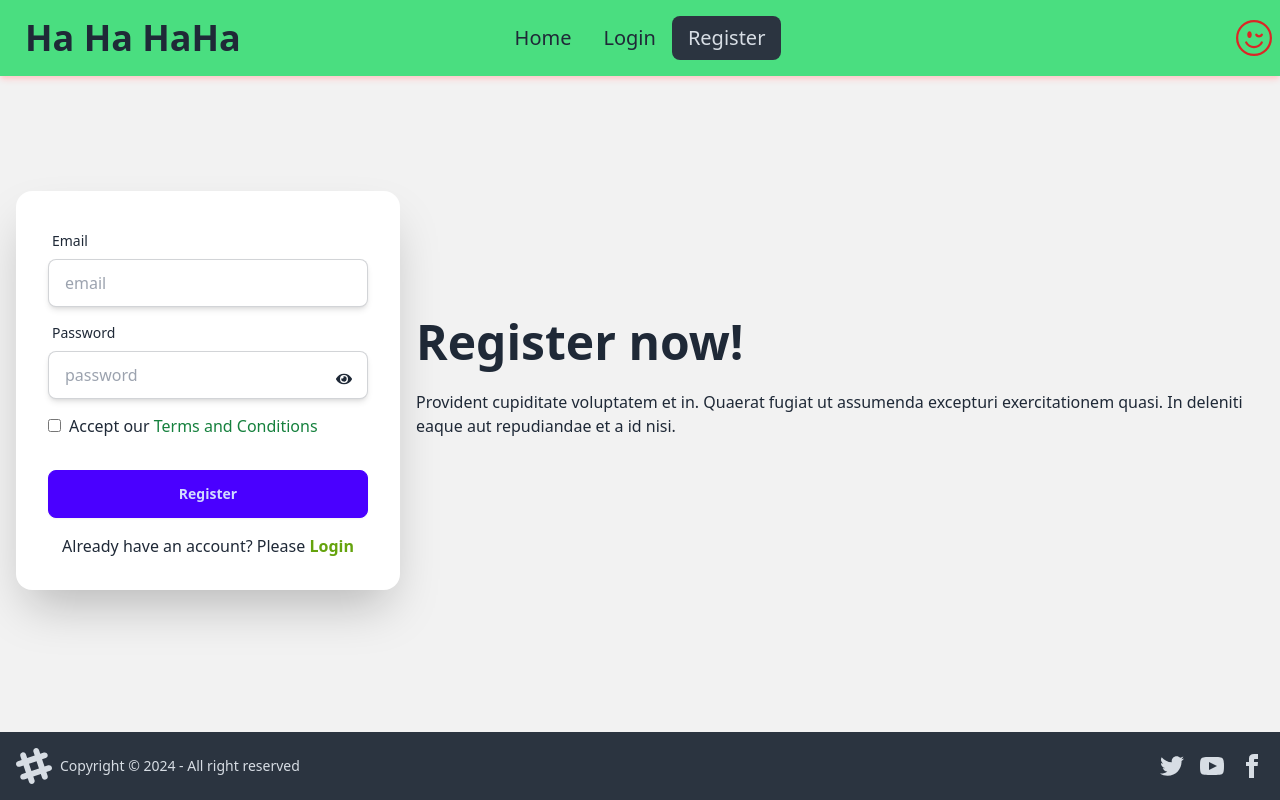
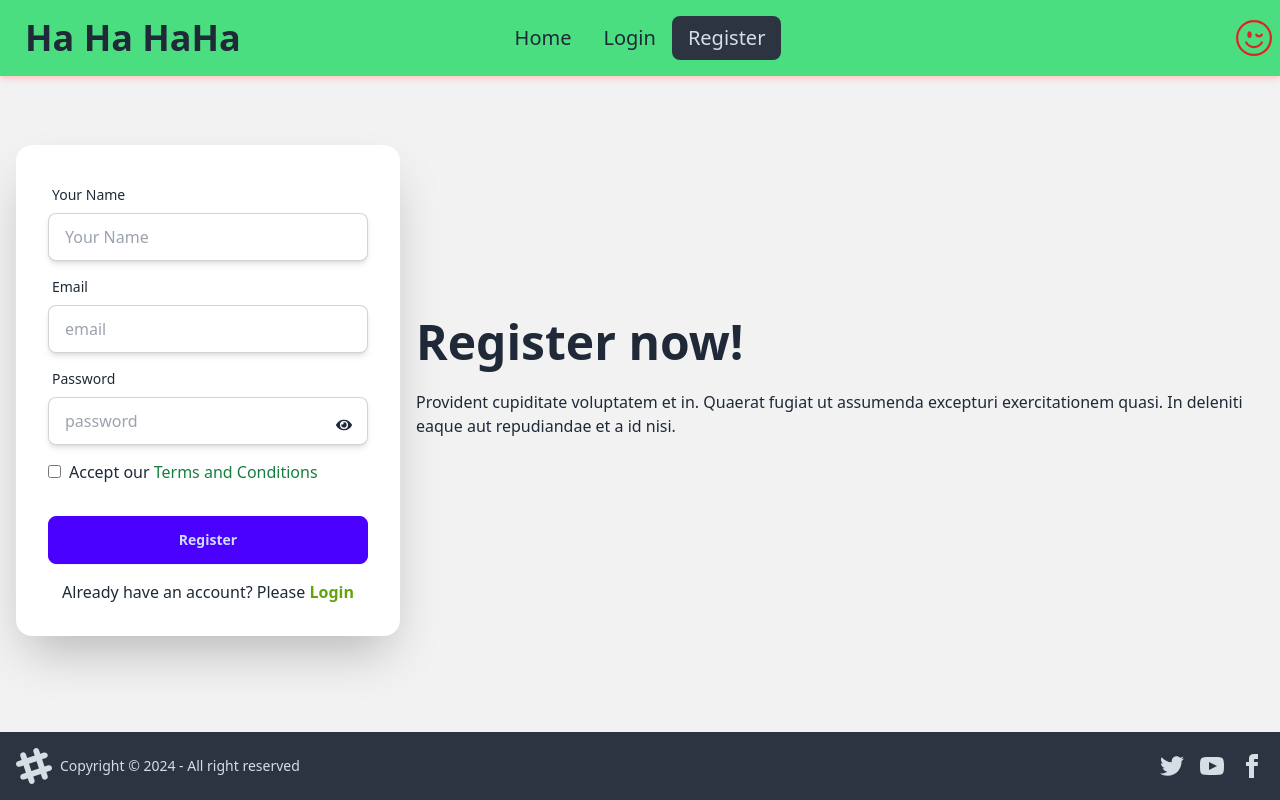
Before and after one commit to mirhimel012/User-Email-Password-Auth, a React (Vite) app: page /register in a window 1280 px wide. Built offline with nearby package versions, Linux system fonts and the light colour scheme.

Commit message:
Update User Name and photoURL

```diff
--- a/src/components/Register.jsx
+++ b/src/components/Register.jsx
@@ -1,4 +1,4 @@
-import { createUserWithEmailAndPassword, sendEmailVerification } from "firebase/auth";
+import { createUserWithEmailAndPassword, sendEmailVerification, updateProfile } from "firebase/auth";
 import auth from "../firebase/firebase.config";
 import { useState } from "react";
 import { FaEye, FaEyeSlash } from "react-icons/fa";
@@ -12,10 +12,11 @@ const Register = () => {
 
     const handleRegister = e => {
         e.preventDefault();
+        const name = e.target.name.value;
         const email = e.target.email.value;
         const password = e.target.password.value;
         const accepted = e.target.terms.checked;
-        console.log(email, password, accepted);
+        console.log(name, email, password, accepted);
 
         // reset error and success
         setRegisterError('');
@@ -67,6 +68,16 @@ const Register = () => {
             .then(()=>{
               alert('Please check your email and varify your account');
             })
+
+            // update profile
+            updateProfile(result.user, {
+              displayName : name,
+              photoURL: "https://i.ibb.co/f2BsXhh/himelsq.jpg"
+            })
+            .then(()=>{console.log("Profile Updated")})
+            .catch()
+
+
         })
         .catch(error => {
             console.error(error);
@@ -83,6 +94,12 @@ const Register = () => {
     </div>
     <div className="card shrink-0 w-full max-w-sm shadow-2xl bg-base-100">
       <form onSubmit={handleRegister} className="card-body">
+        <div className="form-control">
+          <label className="label">
+            <span className="label-text">Your Name</span>
+          </label>
+          <input type="text" name="name" placeholder="Your Name" className="input input-bordered hover:shadow-green-400 shadow-md" required />
+        </div>
         <div className="form-control">
           <label className="label">
             <span className="label-text">Email</span>
```
